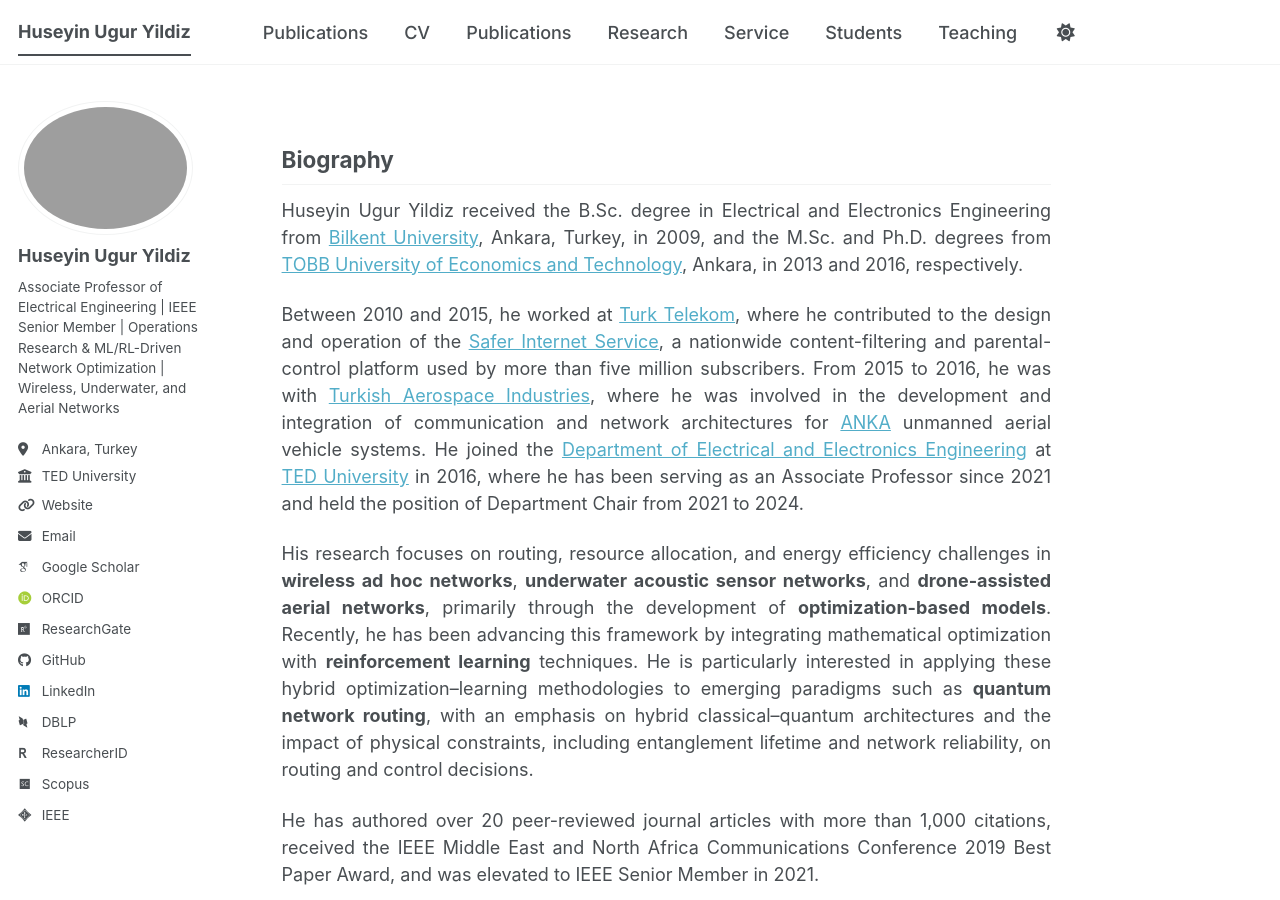
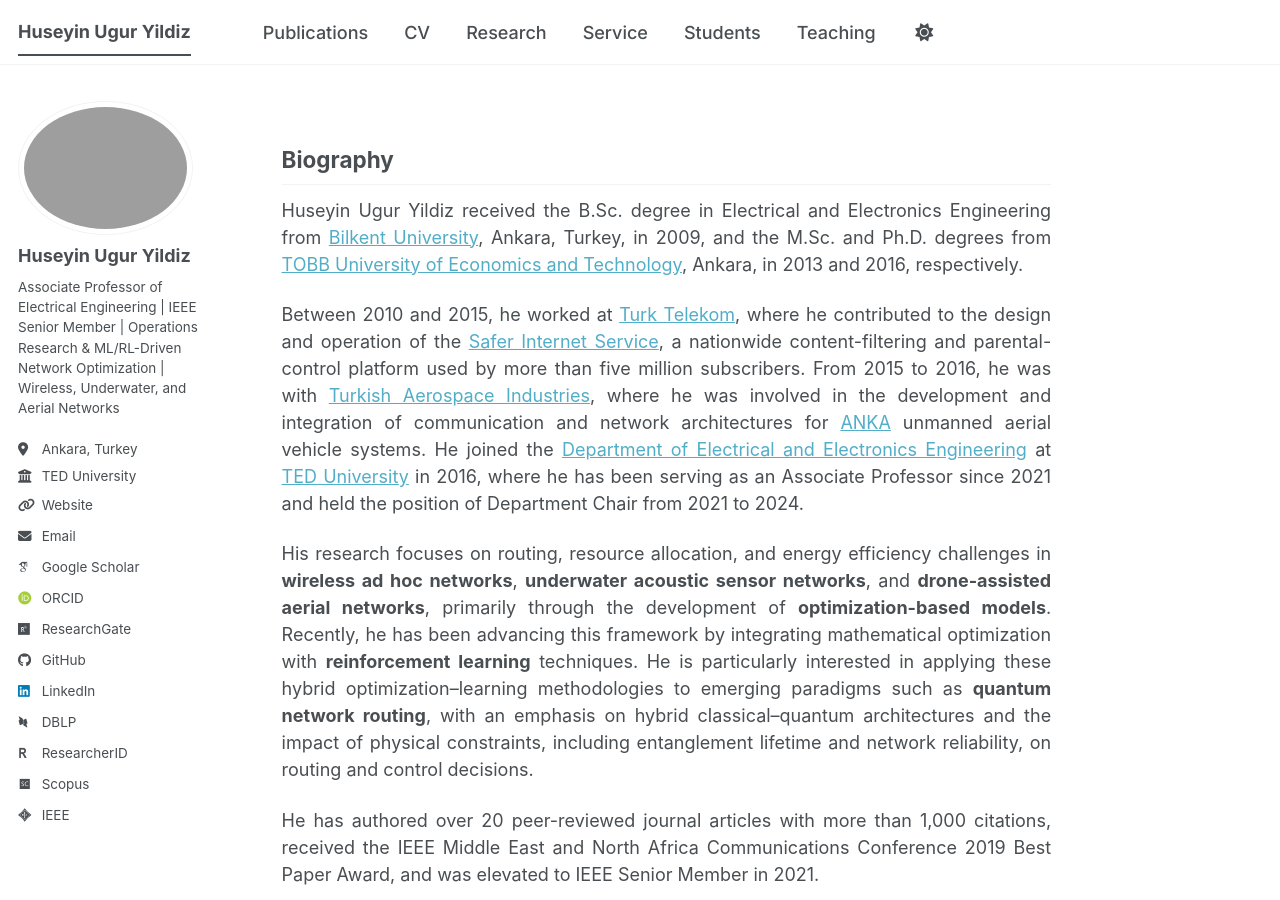
Before and after one commit to huguryildiz/huguryildiz.github.io, a Jekyll site: the page built from index.md, in a window 1280 px wide and 900 px high. Built offline with Jekyll 4.4.1, drawn with Linux system fonts in a browser that asks for light colours; some web fonts are replaced; a script bundle is joined from its source files by our own code; library files that are not in the unit come from our copies; a style sheet for code colours, icons or effects is not loaded.

Commit message:
Update navigation.yml

```diff
--- a/_data/navigation.yml
+++ b/_data/navigation.yml
@@ -5,9 +5,6 @@
 
   - title: "CV"
     url: "/cv/"
-
-  - title: "Publications"
-    url: "/publications/"
 
   - title: "Research"
     url: "/research/"
```
